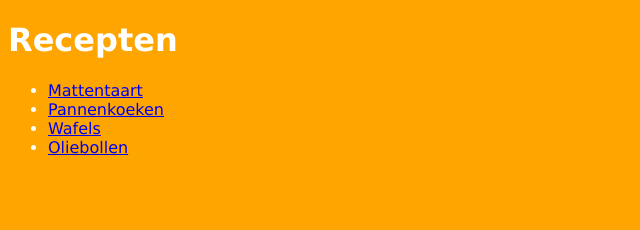
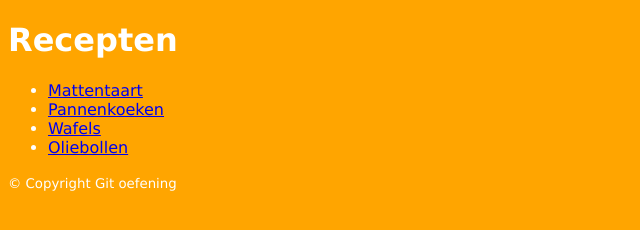
Before and after one commit to YosefCursus/recepten, a plain HTML site: page index.html in a window 1280 px wide. Shown: the whole page, without its empty margins (0-640 px from the left). Drawn offline with Linux system fonts and the light colour scheme.

Commit message:
met copyright

```diff
--- a/index.html
+++ b/index.html
@@ -15,5 +15,8 @@
 			<li><a href="oliebollen.html">Oliebollen</a></li>
 		</ul>
 	</nav>
+<footer>
+<small>&copy; Copyright Git oefening</small>
+</footer>
 </body>
 </html>
```
